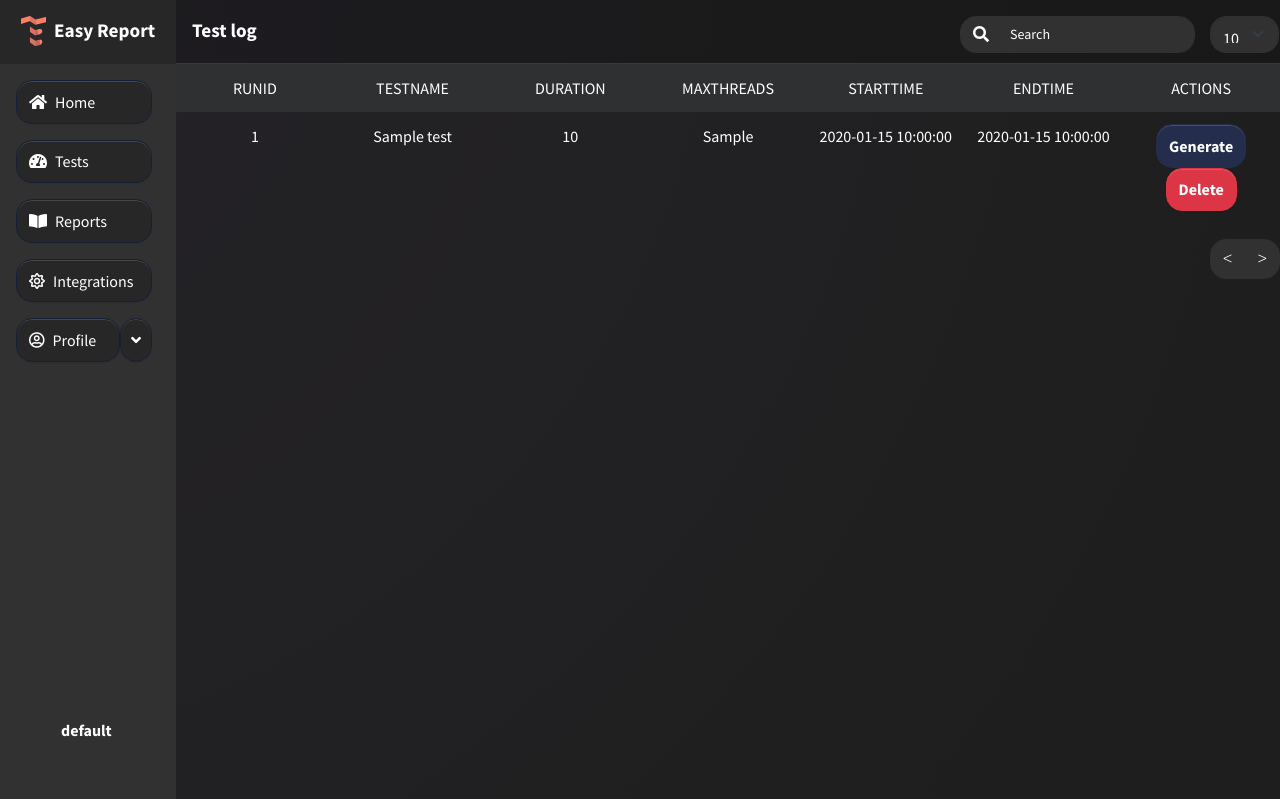
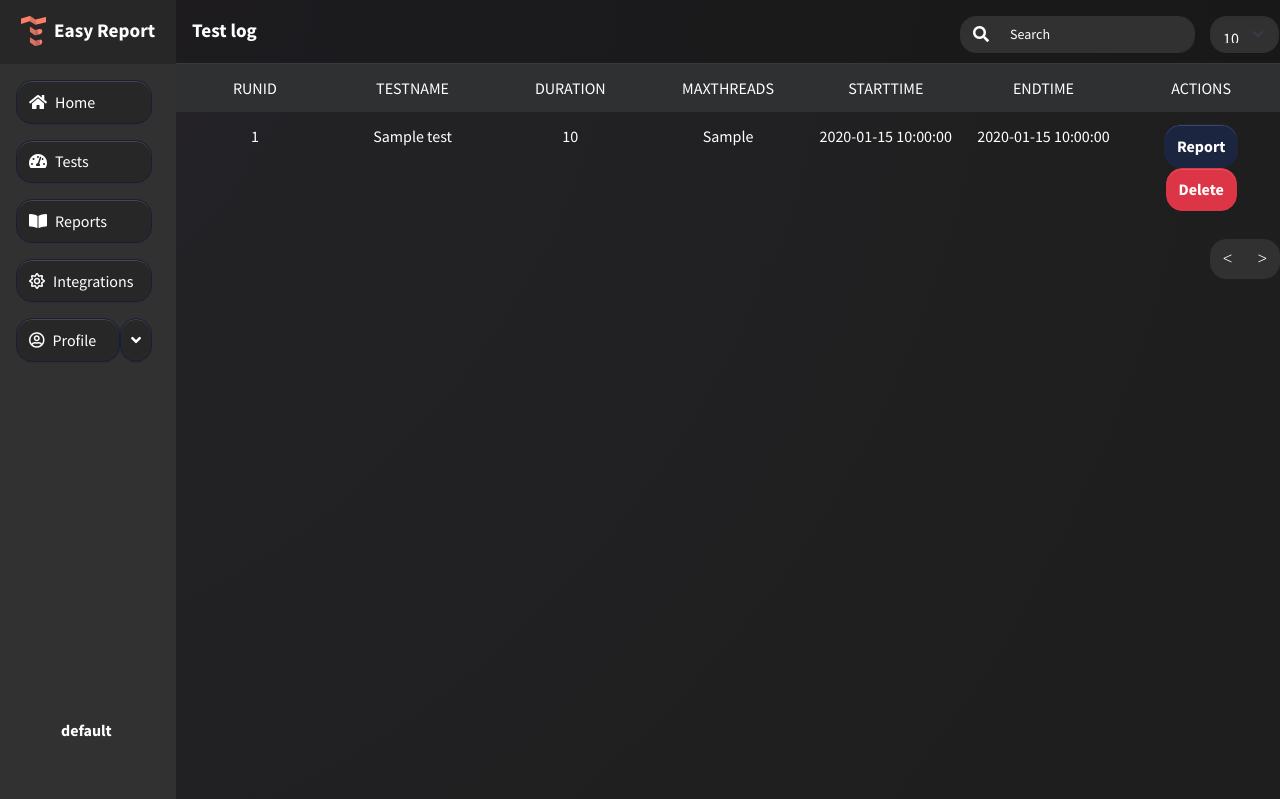
Before and after one commit to ushklianik/EasyReport, a Flask app: template app/templates/home/tests.html in a window 1280 px wide. Shown: the top 799 px of the page. Run offline with Flask 2, Linux system fonts and the light colour scheme; the template is opened without the code that fills it: most values are stand-ins (such as "Sample title", 1, 10 or a date in 2020); some libraries are stand-ins or nearby versions.

Commit message:
Added dropdown to table

```diff
--- a/app/static/assets/css/table.css
+++ b/app/static/assets/css/table.css
@@ -120,3 +120,7 @@ h1,h2,h3,h4,h5,h6 {
 	background-color: #313131;
 	border-color: #313131;
 }
+
+.green {
+	background-color: #3aaf85;
+}
--- a/app/templates/home/tests.html
+++ b/app/templates/home/tests.html
@@ -51,8 +51,20 @@
                             <div class="table-data">{{ test.startTime }}</div>
                             <div class="table-data">{{ test.endTime }}</div>
                             <div class="table-data">
-                                <button type="button" class="btn btn-primary">Generate</button>
-                                <button class="btn btn-danger" type="button">Delete</button>
+                                <div class="dropdown" style="display: inline-block;">
+                                    <a class="btn btn-secondary dropdown-toggle" href="#" role="button" data-bs-toggle="dropdown" aria-expanded="false">
+                                      Report
+                                    </a>
+
+                                    <ul class="dropdown-menu">
+                                      <li><a class="dropdown-item" style="color: white" href="#">Open report</a></li>
+                                      <li><a class="dropdown-item" style="color: white" href="#">Azure Wiki Report</a></li>
+                                      <li><a class="dropdown-item" style="color: white" href="#">Generate HTML Report</a></li>
+                                    </ul>
+                                </div>
+                                <div style="display: inline-block;">
+                                    <button class="btn btn-danger" type="button">Delete</button>
+                                </div>
                             </div>
                         </div>
                         {% endfor %}
```
